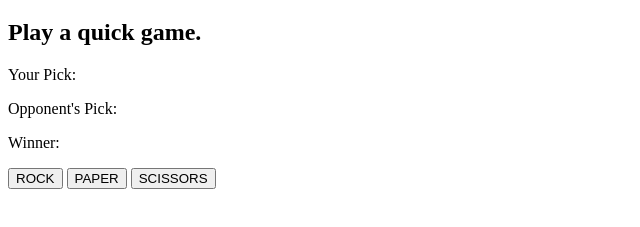
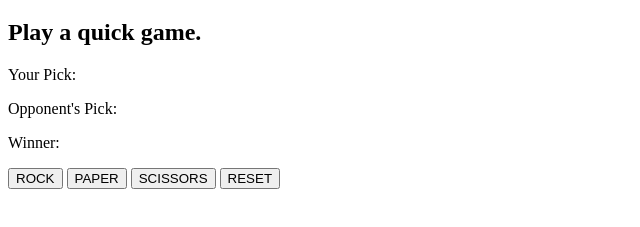
Before and after one commit to t-powers/RPS-Project, a website: page index.html in a window 1280 px wide. Shown: the part 61-288 px from the top of the page, without its empty margins (0-640 px from the left). Drawn offline with Linux system fonts and the light colour scheme.

Commit message:
Added reset button

```diff
--- a/index.html
+++ b/index.html
@@ -15,5 +15,6 @@
     <button onclick="rock()">ROCK</button>
     <button onclick="paper()">PAPER</button>
     <button onclick="scissors()">SCISSORS</button>
+    <button onclick="reset()">RESET</button>
   </body>
 </html>
```
